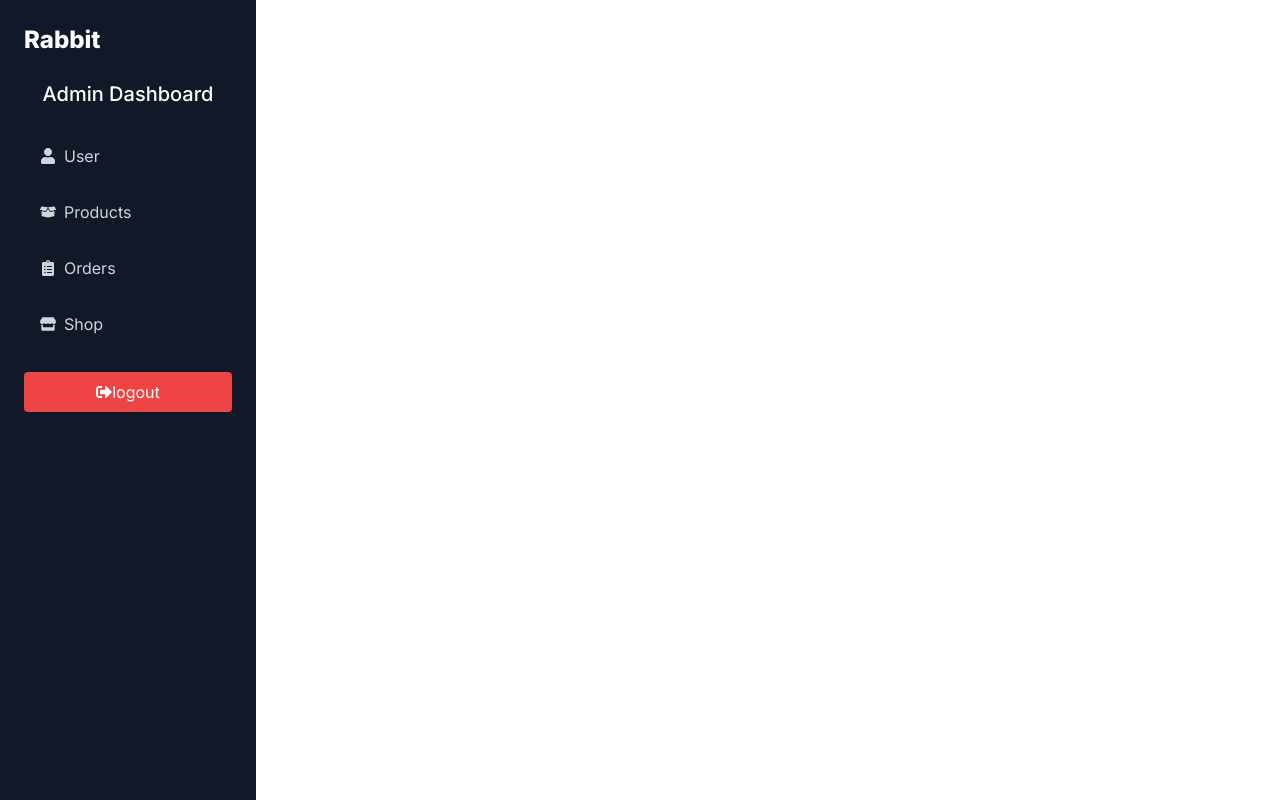
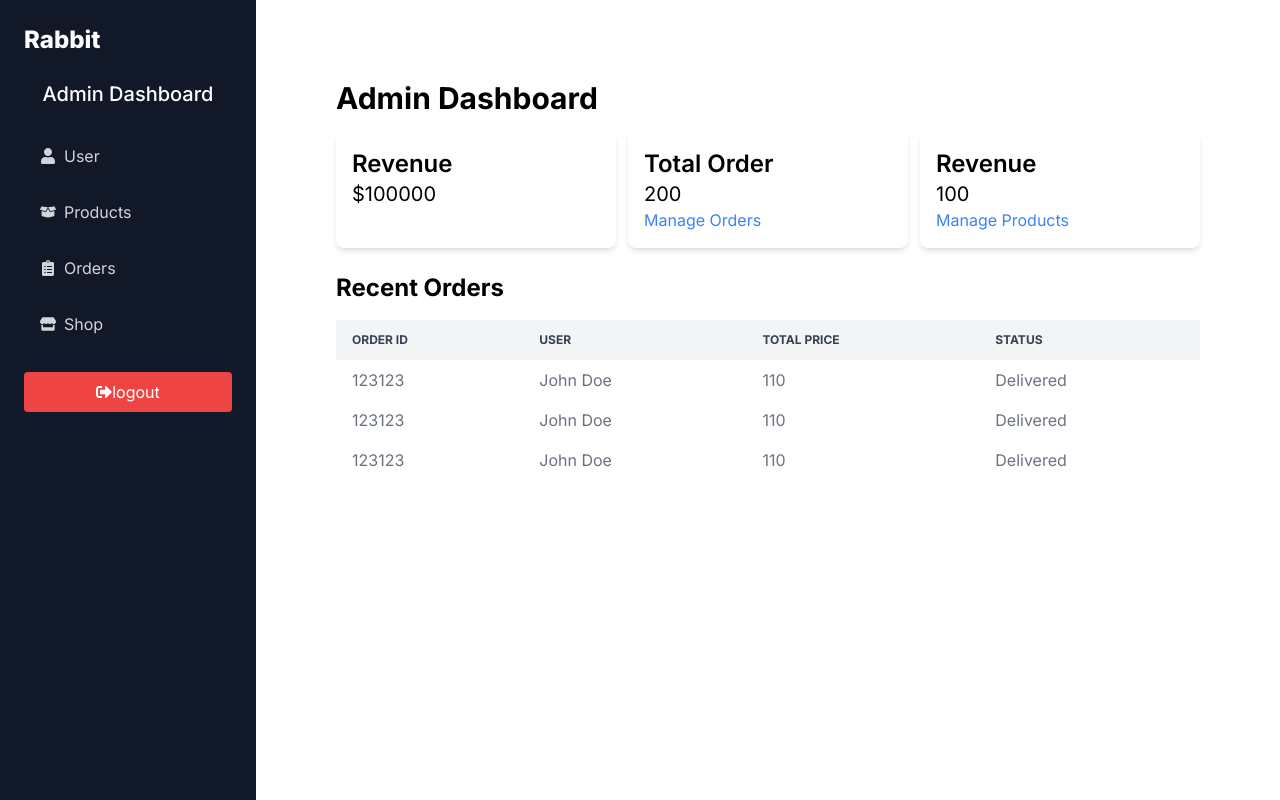
Before and after one commit to shrmohit/E-commerce, a React (Vite) app in the folder frontend/: page /admin in a window 1280 px wide. Built offline with nearby package versions, Linux system fonts and the light colour scheme.

Commit message:
AdminHomePage

```diff
--- a/frontend/src/App.jsx
+++ b/frontend/src/App.jsx
@@ -12,6 +12,7 @@ import OrderConfirmation from "./pages/OrderConfirmation";
 import OrderDetails from "./pages/OrderDetails";
 import MyOrdersPage from "./pages/MyOrdersPage";
 import AdminLayout from "./components/Admin/AdminLayout";
+import AdminHomePage from "./pages/AdminHomePage";
 
 function App() {
   return (
@@ -67,7 +68,12 @@ function App() {
           <Route
             path="/admin"
             element={<AdminLayout />}
-          />
+          >
+            <Route
+              index
+              element={<AdminHomePage />}
+            />
+          </Route>
         </Routes>
       </BrowserRouter>
     </>
--- /dev/null
+++ b/frontend/src/pages/AdminHomePage.jsx
@@ -0,0 +1,103 @@
+import React from "react";
+import { Link } from "react-router-dom";
+
+const AdminHomePage = () => {
+  const orders = [
+    {
+      _id: 123123,
+      user: {
+        name: "John Doe",
+      },
+      totalPrice: 110,
+      status: "Delivered",
+    },
+    {
+      _id: 123123,
+      user: {
+        name: "John Doe",
+      },
+      totalPrice: 110,
+      status: "Delivered",
+    },
+    {
+      _id: 123123,
+      user: {
+        name: "John Doe",
+      },
+      totalPrice: 110,
+      status: "Delivered",
+    },
+  ];
+  return (
+    <div className="max-w-7xl mx-auto p-14">
+      <h1 className="text-3xl font-bold mb-4">Admin Dashboard</h1>
+      <div className="grid grid-cols-1 sm:grid-col-2 lg:grid-cols-3 gap-3">
+        <div className="p-4 shadow-md rounded-lg">
+          <h4 className="text-2xl font-semibold">Revenue</h4>
+          <p className="text-xl">$100000</p>
+        </div>
+        <div className="p-4 shadow-md rounded-lg">
+          <h4 className="text-2xl font-semibold">Total Order</h4>
+          <p className="text-xl">200</p>
+          <Link
+            to="/admin/orders"
+            className="text-blue-500 hover:underline"
+          >
+            Manage Orders
+          </Link>
+        </div>
+        <div className="p-4 shadow-md rounded-lg">
+          <h4 className="text-2xl font-semibold">Revenue</h4>
+          <p className="text-xl">100</p>
+          <Link
+            to="/admin/products"
+            className="text-blue-500 hover:underline"
+          >
+            Manage Products
+          </Link>
+        </div>
+      </div>
+      {/* Recent orders */}
+      <div className="mt-6">
+        <h2 className="text-2xl font-bold mb-4">Recent Orders</h2>
+        <div className="overflow-x-auto">
+          <table className="min-w-full text-left text-gray-500">
+            <thead className="bg-gray-100 text-xs uppercase text-gray-700">
+              <tr>
+                <th className="py-3 px-4">Order Id</th>
+                <th className="py-3 px-4">User</th>
+                <th className="py-3 px-4">total Price</th>
+                <th className="py-3 px-4">status</th>
+              </tr>
+            </thead>
+            <tbody>
+              {orders.length > 0 ? (
+                orders.map((order) => (
+                  <tr key={orders._id}>
+                    <td className="py-2 px-4">{order._id}</td>
+                    <td className="py-2 px-4">{order.user.name}</td>
+                    <td className="py-2 px-4">{order.totalPrice}</td>
+                    <td className="py-2 px-4">
+                      {status ? "Pending" : "Delivered"}
+                    </td>
+                  </tr>
+                ))
+              ) : (
+                <tr>
+                  <td
+                    colSpan={4}
+                    className="p-4 text-center text-gray-500"
+                  >
+                    No recent orders found.
+                  </td>
+                </tr>
+              )}
+            </tbody>
+          </table>
+        </div>
+      </div>
+    </div>
+  );
+};
+
+export default AdminHomePage;
```
